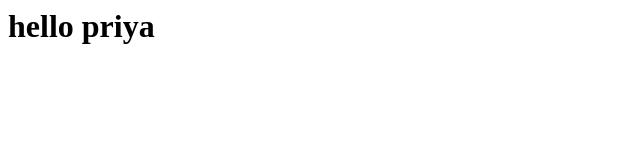
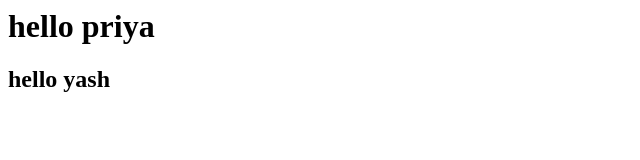
Before and after one commit to priya402/jenkinss, a plain HTML site: page index.html in a window 1280 px wide. Shown: the whole page, without its empty margins (0-640 px from the left). Drawn offline with Linux system fonts and the light colour scheme.

Commit message:
2nd commit

```diff
--- a/index.html
+++ b/index.html
@@ -2,6 +2,7 @@
 <head></head>
 <body>
 <h1>hello  priya</h1>
+<h2>hello yash</h2>
 </body>
 
 
```
